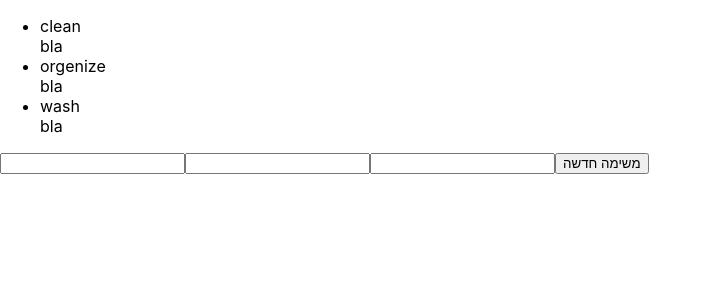
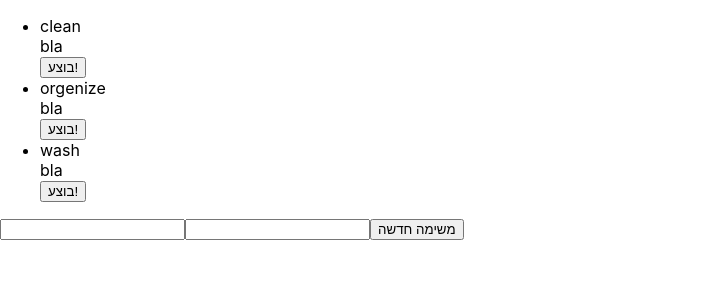
Before and after one commit to Shira-Shimony/Tasks, a React (Create React App) app: page / in a window 1280 px wide. Shown: the top 300 px of the page, without its empty margins (0-712 px from the left). Built offline with nearby package versions, Linux system fonts and the light colour scheme.

Commit message:
Delete Task

```diff
--- a/src/components/TaskList.jsx
+++ b/src/components/TaskList.jsx
@@ -45,6 +45,11 @@ const TaskList = () => {
        setDescraption("")
     }
 
+const DeleteTask = (idDel) => {
+  setTask(tasks.filter((task) => task.id !== idDel));
+}
+
+
 
     return (
         <div>
@@ -53,10 +58,12 @@ const TaskList = () => {
                     <li key={task.id}>
                         <div>
                             {task.name}
+
                         </div>
                         <div>
                             {task.description}
                         </div>
+                        <button onClick={()=>DeleteTask(task.id)}>בוצע!</button>
 
 
                     </li>
@@ -64,11 +71,6 @@ const TaskList = () => {
 
                 )}
                 </ul>
-                <input
-                type = "number"
-                value= {Tid}
-                onChange={(e)=>setId(e.target.value)}
-                />
                 <input
                 type="text"
                 value = {TName}
```
